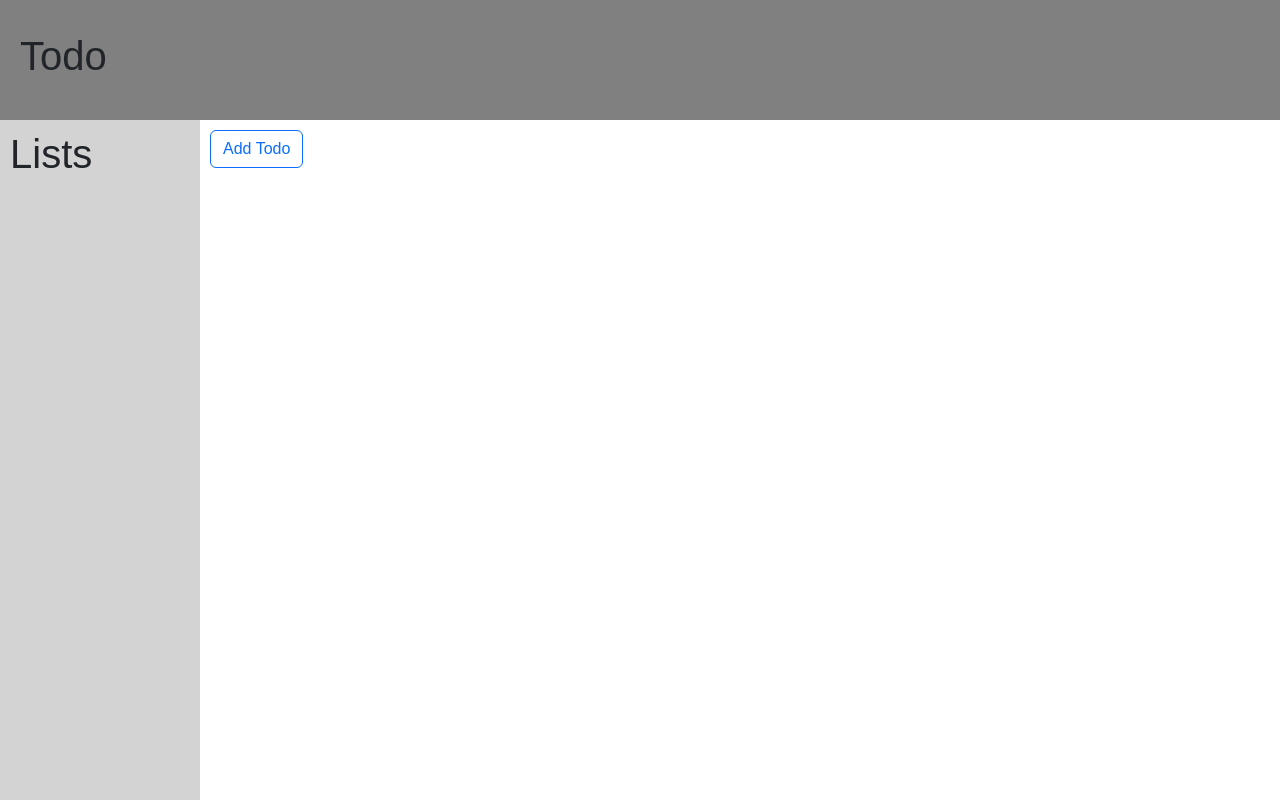
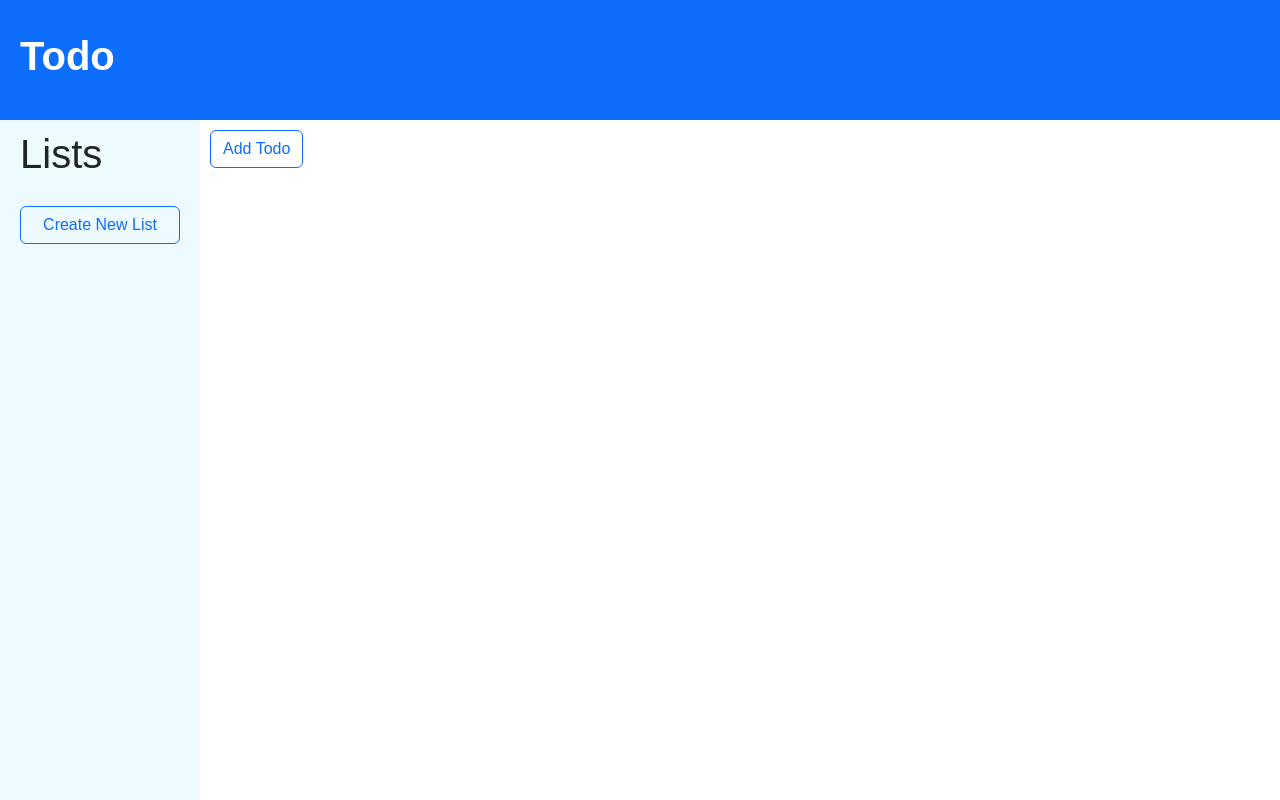
Before and after one commit to jwhong98/vanilla-todo, a website built with webpack: page dist/index.html in a window 1280 px wide. Built offline with nearby package versions, Linux system fonts and the light colour scheme.

Commit message:
added minor styling and button

```diff
--- a/src/createSidebar.js
+++ b/src/createSidebar.js
@@ -5,6 +5,10 @@ export default function createSidebar() {
   sidebar.classList.add("sidebar");
   const title = document.createElement("h1");
   title.textContent = "Lists";
+  const button = document.createElement("button");
+  button.textContent = "Create New List";
+  button.classList.add("addProject", "btn", "btn-outline-primary");
   sidebar.appendChild(title);
+  sidebar.appendChild(button);
   document.body.appendChild(sidebar);
 }
--- a/src/createTodo.js
+++ b/src/createTodo.js
@@ -1,9 +1,11 @@
-export default function createTodo(title, disc, dueDate, priority) {
+export default function createTodo(title, disc, dueDate, priority, project) {
+  project ? project : "";
   return {
     title,
     disc,
     dueDate,
     priority,
+    project: project ? project : "",
     isComplete: false,
   };
 }
--- a/src/index.js
+++ b/src/index.js
@@ -26,7 +26,7 @@ submitButton.addEventListener("click", (e) => {
   let description = document.getElementById("description").value;
   let dueDate = document.getElementById("dueDate").value;
   let priority = document.querySelector('input[name="prio"]:checked').value;
-  let newTodo = createTodo(title, description, dueDate, priority);
+  let newTodo = createTodo(title, description, dueDate, priority, project);
   todoList.push(newTodo);
   displayTodos(todoList);
   document.getElementById("form").reset(); //clear form inputs
--- a/src/styles.css
+++ b/src/styles.css
@@ -14,7 +14,7 @@ body {
 
 .header {
   grid-area: 1 / 1 / 2 / 3;
-  background-color: grey;
+  background-color: #0d6efd;
   padding: 0 20px;
   display: flex;
   align-items: center;
@@ -22,11 +22,13 @@ body {
 
 .header h1 {
   font-size: 2.5rem;
+  color: #fff;
+  font-weight: 700;
 }
 
 .sidebar {
-  background-color: lightgrey;
-  padding: 10px;
+  background-color: #edfbfe;
+  padding: 10px 20px;
   display: flex;
   flex-direction: column;
   gap: 20px;
```
Also changed, not shown: dist/createHeader.bundle.js, dist/createSidebar.bundle.js, dist/index.bundle.js.
